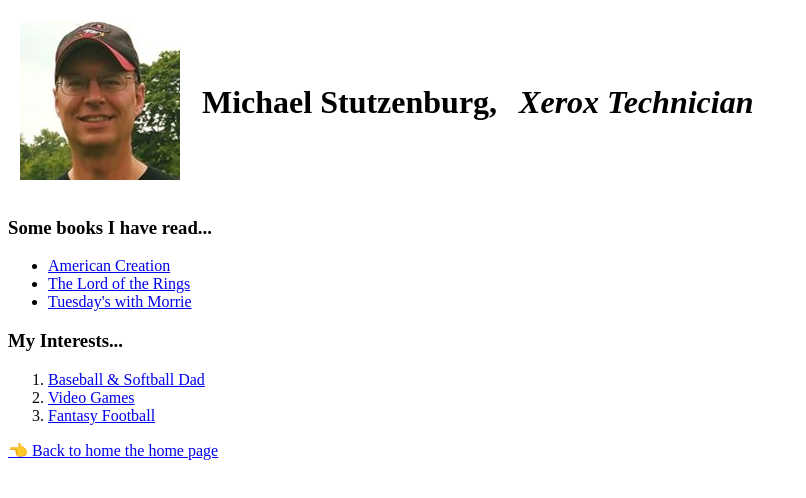
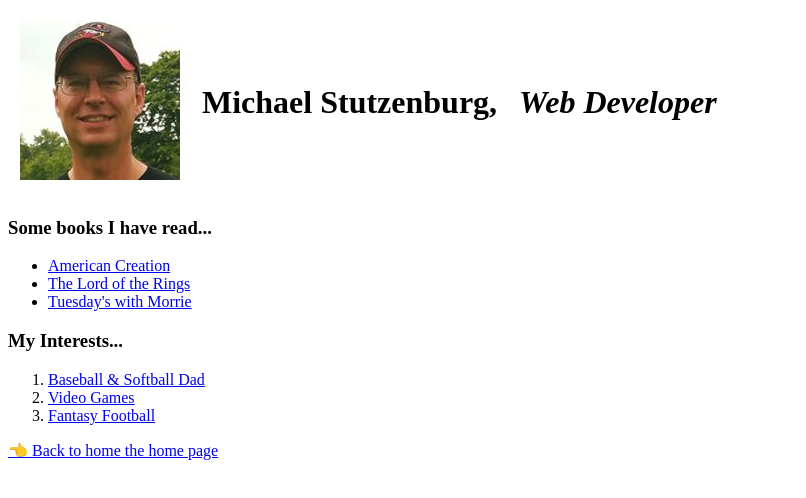
Before and after one commit to mcstutz/cv, a plain HTML site: page about_me.html in a window 1280 px wide. Shown: the whole page, without its empty margins (0-806 px from the left). Drawn offline with Linux system fonts and the light colour scheme.

Commit message:
Add files via upload

```diff
--- a/about_me.html
+++ b/about_me.html
@@ -15,7 +15,7 @@
         <h1>Michael Stutzenburg, </h1>
       </td>
       <td>
-        <h1><em>Xerox Technician</em></h1>
+        <h1><em>Web Developer</em></h1>
       </td>
     </tr>
     <tr>
```
Also changed, not shown: index.html (+1 -1 lines).
